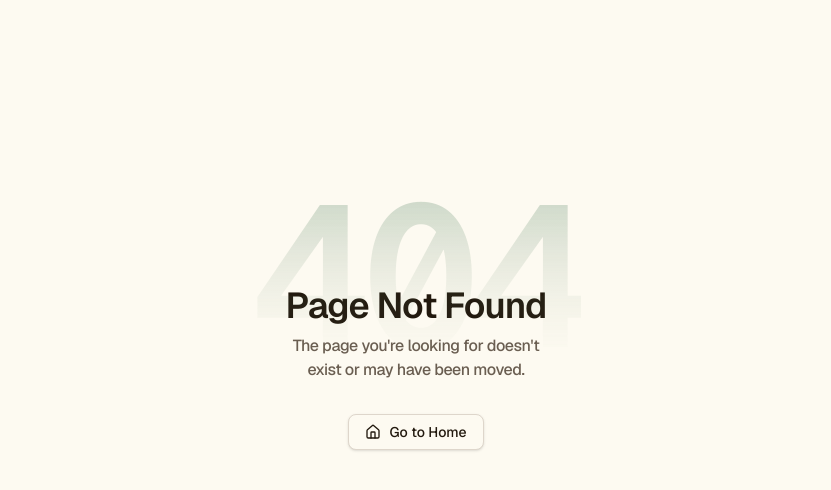
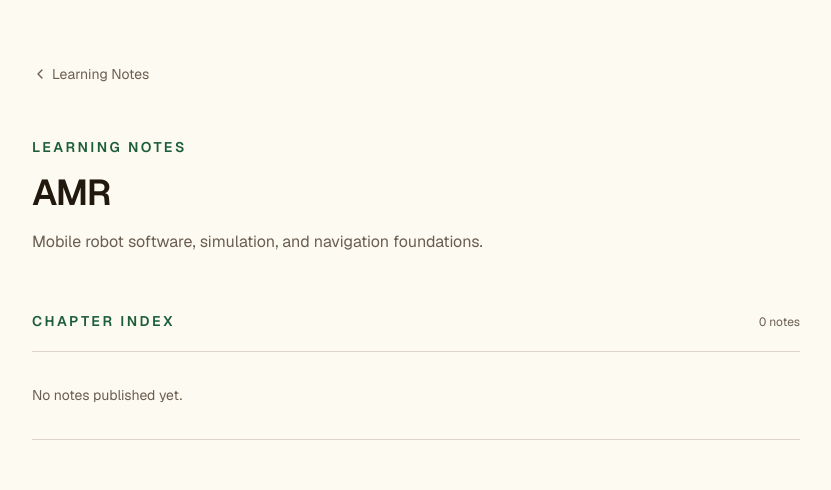
Before and after one commit to johnson931128/johnson931128.github.io, a Next.js app: page /notes/amr in a window 1280 px wide. Before the commit this address had no page. Shown: the top 490 px of the page, without its empty margins (224-1055 px from the left). Built offline with nearby package versions, Linux system fonts and the light colour scheme.

Commit message:
feat: add learning notes section

```diff
--- /dev/null
+++ b/src/app/notes/[subject]/page.tsx
@@ -0,0 +1,122 @@
+import { getLearningNoteSubject, LEARNING_NOTE_SUBJECTS } from "@/data/learning-notes";
+import { ArrowUpRight, ChevronLeft } from "lucide-react";
+import type { Metadata } from "next";
+import Link from "next/link";
+import { notFound } from "next/navigation";
+
+export function generateStaticParams() {
+  return LEARNING_NOTE_SUBJECTS.map((subject) => ({
+    subject: subject.slug,
+  }));
+}
+
+export async function generateMetadata({
+  params,
+}: {
+  params: Promise<{ subject: string }>;
+}): Promise<Metadata> {
+  const { subject: subjectSlug } = await params;
+  const subject = getLearningNoteSubject(subjectSlug);
+
+  if (!subject) {
+    return { title: "Learning Notes" };
+  }
+
+  return {
+    title: subject.title,
+    description: subject.description,
+  };
+}
+
+export default async function LearningNoteSubjectPage({
+  params,
+}: {
+  params: Promise<{ subject: string }>;
+}) {
+  const { subject: subjectSlug } = await params;
+  const subject = getLearningNoteSubject(subjectSlug);
+
+  if (!subject) {
+    notFound();
+  }
+
+  return (
+    <main className="mx-auto max-w-3xl">
+      <nav aria-label="Breadcrumb" className="mb-12">
+        <Link
+          href="/#learning-notes"
+          className="group inline-flex items-center gap-1 rounded-sm text-sm text-muted-foreground transition-colors hover:text-foreground focus-visible:outline-none focus-visible:ring-2 focus-visible:ring-ring focus-visible:ring-offset-4 focus-visible:ring-offset-background"
+        >
+          <ChevronLeft className="size-4 transition-transform group-hover:-translate-x-0.5" aria-hidden />
+          Learning Notes
+        </Link>
+      </nav>
+
+      <header>
+        <p className="text-sm font-semibold uppercase tracking-[0.18em] text-primary">
+          Learning Notes
+        </p>
+        <h1 className="mt-4 text-3xl font-semibold tracking-tight text-foreground sm:text-4xl">
+          {subject.title}
+        </h1>
+        <p className="mt-4 max-w-2xl text-pretty leading-relaxed text-muted-foreground">
+          {subject.description}
+        </p>
+      </header>
+
+      <section aria-labelledby="chapter-index-heading" className="mt-14">
+        <div className="flex items-baseline justify-between gap-4">
+          <h2
+            id="chapter-index-heading"
+            className="text-sm font-semibold uppercase tracking-[0.18em] text-primary"
+          >
+            Chapter Index
+          </h2>
+          <span className="text-xs tabular-nums text-muted-foreground">
+            {subject.notes.length} {subject.notes.length === 1 ? "note" : "notes"}
+          </span>
+        </div>
+
+        {subject.notes.length > 0 ? (
+          <div className="mt-5 divide-y divide-border border-y border-border">
+            {subject.notes.map((note, index) => (
+              <div
+                key={note.slug}
+                className="flex items-start gap-4 py-5 sm:items-center sm:gap-6"
+              >
+                <span className="mt-0.5 w-8 shrink-0 font-mono text-xs tabular-nums text-muted-foreground sm:mt-0">
+                  {String(index + 1).padStart(2, "0")}
+                </span>
+                <div className="min-w-0 flex-1">
+                  <h3 className="font-medium text-foreground">{note.title}</h3>
+                  {note.updatedAt ? (
+                    <time className="mt-1 block text-xs text-muted-foreground">
+                      Updated {note.updatedAt}
+                    </time>
+                  ) : null}
+                </div>
+                {note.hackmdUrl ? (
+                  <a
+                    href={note.hackmdUrl}
+                    target="_blank"
+                    rel="noopener noreferrer"
+                    className="inline-flex shrink-0 items-center gap-1 rounded-sm text-sm text-muted-foreground transition-colors hover:text-foreground focus-visible:outline-none focus-visible:ring-2 focus-visible:ring-ring focus-visible:ring-offset-4 focus-visible:ring-offset-background"
+                  >
+                    HackMD
+                    <ArrowUpRight className="size-3.5" aria-hidden />
+                  </a>
+                ) : null}
+              </div>
+            ))}
+          </div>
+        ) : (
+          <div className="mt-5 border-y border-border py-8">
+            <p className="text-sm leading-relaxed text-muted-foreground">
+              No notes published yet.
+            </p>
+          </div>
+        )}
+      </section>
+    </main>
+  );
+}
--- a/src/app/page.tsx
+++ b/src/app/page.tsx
@@ -1,4 +1,4 @@
-import EngineeringNotesSection from "@/components/portfolio/engineering-notes-section";
+import LearningNotesSection from "@/components/portfolio/learning-notes-section";
 import PortfolioSidebar from "@/components/portfolio/portfolio-sidebar";
 import SelectedWorkSection from "@/components/portfolio/selected-work-section";
 import WorkSection from "@/components/section/work-section";
@@ -49,12 +49,12 @@ export default function Page() {
             </div>
           </section>
 
-          <section id="engineering-notes" aria-labelledby="engineering-notes-heading" className="scroll-mt-8">
-            <h2 id="engineering-notes-heading" className="text-sm font-semibold uppercase tracking-[0.18em] text-primary">
-              Engineering Notes
+          <section id="learning-notes" aria-labelledby="learning-notes-heading" className="scroll-mt-8">
+            <h2 id="learning-notes-heading" className="text-sm font-semibold uppercase tracking-[0.18em] text-primary">
+              Learning Notes
             </h2>
             <div className="mt-6">
-              <EngineeringNotesSection />
+              <LearningNotesSection />
             </div>
           </section>
         </div>
--- a/src/components/portfolio/engineering-notes-section.tsx
+++ /dev/null
@@ -1,38 +0,0 @@
-import { allPosts } from "content-collections";
-import { ArrowUpRight } from "lucide-react";
-import Link from "next/link";
-
-export default function EngineeringNotesSection() {
-  const posts = [...allPosts]
-    .sort((a, b) => new Date(b.publishedAt).getTime() - new Date(a.publishedAt).getTime())
-    .slice(0, 5);
-
-  return (
-    <div className="max-w-2xl divide-y divide-border border-y border-border">
-      {posts.map((post) => {
-        const slug = post._meta.path.replace(/\.mdx$/, "");
-
-        return (
-          <Link
-            key={slug}
-            href={`/blog/${slug}`}
-            className="group grid gap-2 rounded-sm py-5 focus-visible:outline-none focus-visible:ring-2 focus-visible:ring-ring focus-visible:ring-inset sm:grid-cols-[minmax(0,1fr)_auto] sm:gap-6"
-          >
-            <div>
-              <h3 className="font-medium text-foreground transition-colors group-hover:text-primary">
-                {post.title}
-                <ArrowUpRight className="ml-1 inline-block size-4 text-muted-foreground transition-transform group-hover:-translate-y-0.5 group-hover:translate-x-0.5" aria-hidden />
-              </h3>
-              <p className="mt-2 text-sm leading-relaxed text-muted-foreground">
-                {post.summary}
-              </p>
-            </div>
-            <time className="text-xs tabular-nums text-muted-foreground sm:pt-1">
-              {post.publishedAt}
-            </time>
-          </Link>
-        );
-      })}
-    </div>
-  );
-}
--- /dev/null
+++ b/src/components/portfolio/learning-notes-section.tsx
@@ -0,0 +1,35 @@
+import { ArrowUpRight } from "lucide-react";
+import Link from "next/link";
+import { LEARNING_NOTE_SUBJECTS } from "@/data/learning-notes";
+
+export default function LearningNotesSection() {
+  return (
+    <div className="grid max-w-3xl gap-4 sm:grid-cols-2">
+      {LEARNING_NOTE_SUBJECTS.map((subject) => (
+        <Link
+          key={subject.slug}
+          href={`/notes/${subject.slug}`}
+          className="group flex min-h-40 flex-col justify-between rounded-lg border border-border/80 bg-card/35 p-5 transition-colors hover:bg-card/70 focus-visible:outline-none focus-visible:ring-2 focus-visible:ring-ring focus-visible:ring-offset-4 focus-visible:ring-offset-background"
+        >
+          <div className="flex items-start justify-between gap-4">
+            <h3 className="font-medium tracking-tight text-foreground transition-colors group-hover:text-primary">
+              {subject.title}
+            </h3>
+            <ArrowUpRight
+              className="size-4 shrink-0 text-muted-foreground transition-transform group-hover:-translate-y-0.5 group-hover:translate-x-0.5"
+              aria-hidden
+            />
+          </div>
+          <div className="mt-8">
+            <p className="text-sm leading-relaxed text-muted-foreground">
+              {subject.description}
+            </p>
+            <p className="mt-4 text-xs font-medium uppercase tracking-[0.16em] text-muted-foreground">
+              {subject.notes.length} {subject.notes.length === 1 ? "note" : "notes"}
+            </p>
+          </div>
+        </Link>
+      ))}
+    </div>
+  );
+}
--- a/src/components/portfolio/portfolio-sidebar.tsx
+++ b/src/components/portfolio/portfolio-sidebar.tsx
@@ -5,7 +5,7 @@ const navigation = [
   { href: "#about", label: "About" },
   { href: "#experience", label: "Experience" },
   { href: "#selected-work", label: "Selected Work" },
-  { href: "#engineering-notes", label: "Engineering Notes" },
+  { href: "#learning-notes", label: "Learning Notes" },
 ];
 
 const socialLinks = [
--- /dev/null
+++ b/src/data/learning-notes.ts
@@ -0,0 +1,52 @@
+export type LearningNoteSubjectSlug =
+  | "computer-organization"
+  | "ros-2"
+  | "operating-systems"
+  | "amr";
+
+export type LearningNote = {
+  slug: string;
+  title: string;
+  updatedAt?: string;
+  hackmdUrl?: string;
+};
+
+export type LearningNoteSubject = {
+  slug: LearningNoteSubjectSlug;
+  title: string;
+  description: string;
+  notes: readonly LearningNote[];
+};
+
+// Keep this shape stable so a future build-time HackMD sync can replace the
+// note arrays without changing the homepage or subject page components.
+export const LEARNING_NOTE_SUBJECTS: readonly LearningNoteSubject[] = [
+  {
+    slug: "computer-organization",
+    title: "Computer Organization",
+    description: "Foundations of processors, memory, and the systems built around them.",
+    notes: [],
+  },
+  {
+    slug: "ros-2",
+    title: "ROS 2",
+    description: "Robotics middleware, communication, and software composition.",
+    notes: [],
+  },
+  {
+    slug: "operating-systems",
+    title: "Operating Systems",
+    description: "Processes, memory, and the interfaces that make systems useful.",
+    notes: [],
+  },
+  {
+    slug: "amr",
+    title: "AMR",
+    description: "Mobile robot software, simulation, and navigation foundations.",
+    notes: [],
+  },
+];
+
+export function getLearningNoteSubject(slug: string) {
+  return LEARNING_NOTE_SUBJECTS.find((subject) => subject.slug === slug);
+}
```
